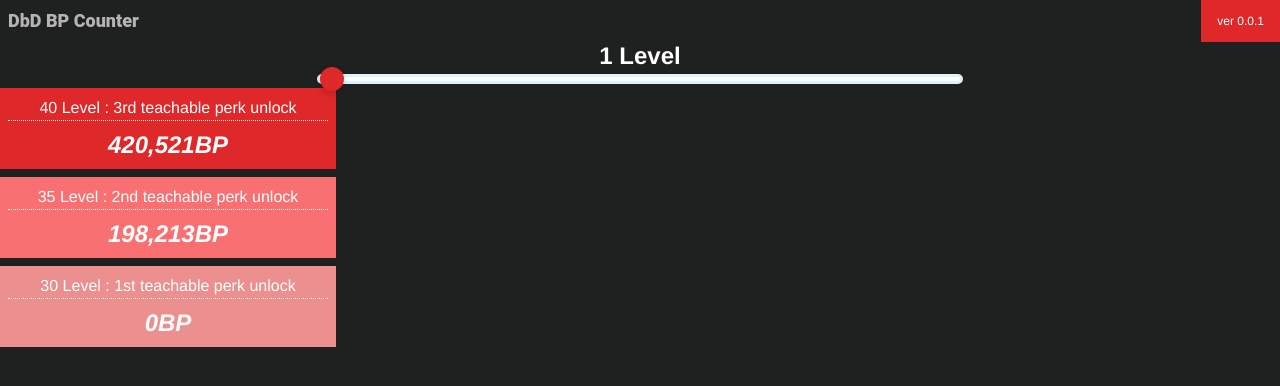
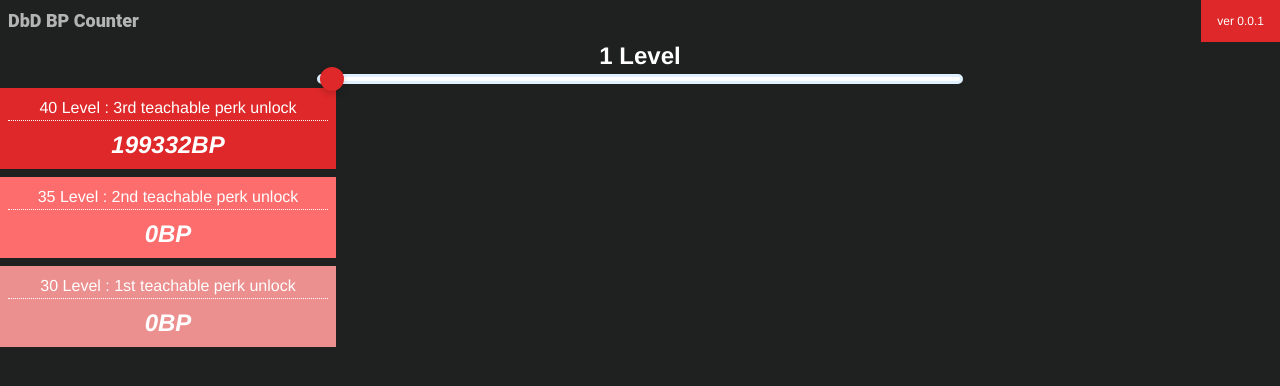
Before and after one commit to ryukob/dbd_blood_point_counter, a Vue app: page / in a window 1280 px wide. Shown: the top 386 px of the page. Built offline with nearby package versions, Linux system fonts and the light colour scheme.

Commit message:
make BP calc logic

```diff
--- a/src/components/BpTaskCards.vue
+++ b/src/components/BpTaskCards.vue
@@ -10,17 +10,84 @@
 </template>
 
 <script>
+let BP_LIST = [
+    0,
+14000,
+13666,
+15333,
+16333,
+16666,
+17666,
+19000,
+26000,
+25666,
+25666,
+21333,
+22666,
+25666,
+29000,
+28666,
+27666,
+26333,
+28666,
+31333,
+30666,
+31000,
+29333,
+31333,
+31000,
+31333,
+32000,
+33000,
+34333,
+37333,
+37000,
+38333,
+36000,
+37000,
+37333,
+38000,
+39000,
+38666,
+39000,
+44666,
+46333,
+48333,
+44000,
+45000,
+48333,
+51666,
+54666,
+54333,
+54000,
+53000
+]
+
 export default {
     name: 'BpTaskCards',
     data () {
         return {
             items: [
-            { message: '40 Level : 3rd teachable perk unlock',bp: '420,521' ,color: "red"},
-            { message: '35 Level : 2nd teachable perk unlock',bp: '198,213' ,color: "pale-red"},
-            { message: '30 Level : 1st teachable perk unlock',bp: '0' ,color: "light-red"}
-            ]
+                { level:40, message: '40 Level : 3rd teachable perk unlock', bp: '0' , color: "red"},
+                { level:35, message: '35 Level : 2nd teachable perk unlock', bp: '0' , color: "pale-red"},
+                { level:30, message: '30 Level : 1st teachable perk unlock', bp: '0' , color: "light-red"}
+            ],
+            level: 35
+
+        }
+    } ,
+
+    mounted(){
+        for (let i = 0; i < 3; i++) {
+            let tempBp = 0;
+            for (let j = this.level; j < this.items[i].level; j++){
+                    tempBp += BP_LIST[j];
+                }
+                this.items[i].bp = String(tempBp);
         }
     }
+
+
 }
 </script>
 
@@ -54,7 +121,7 @@ export default {
         background-color: #DE2829;
     }
     .pale-red{
-        background-color: #F87071;
+        background-color: #FD6D6D;
     }
     .light-red{
         background-color: #EB8F8F;
```
